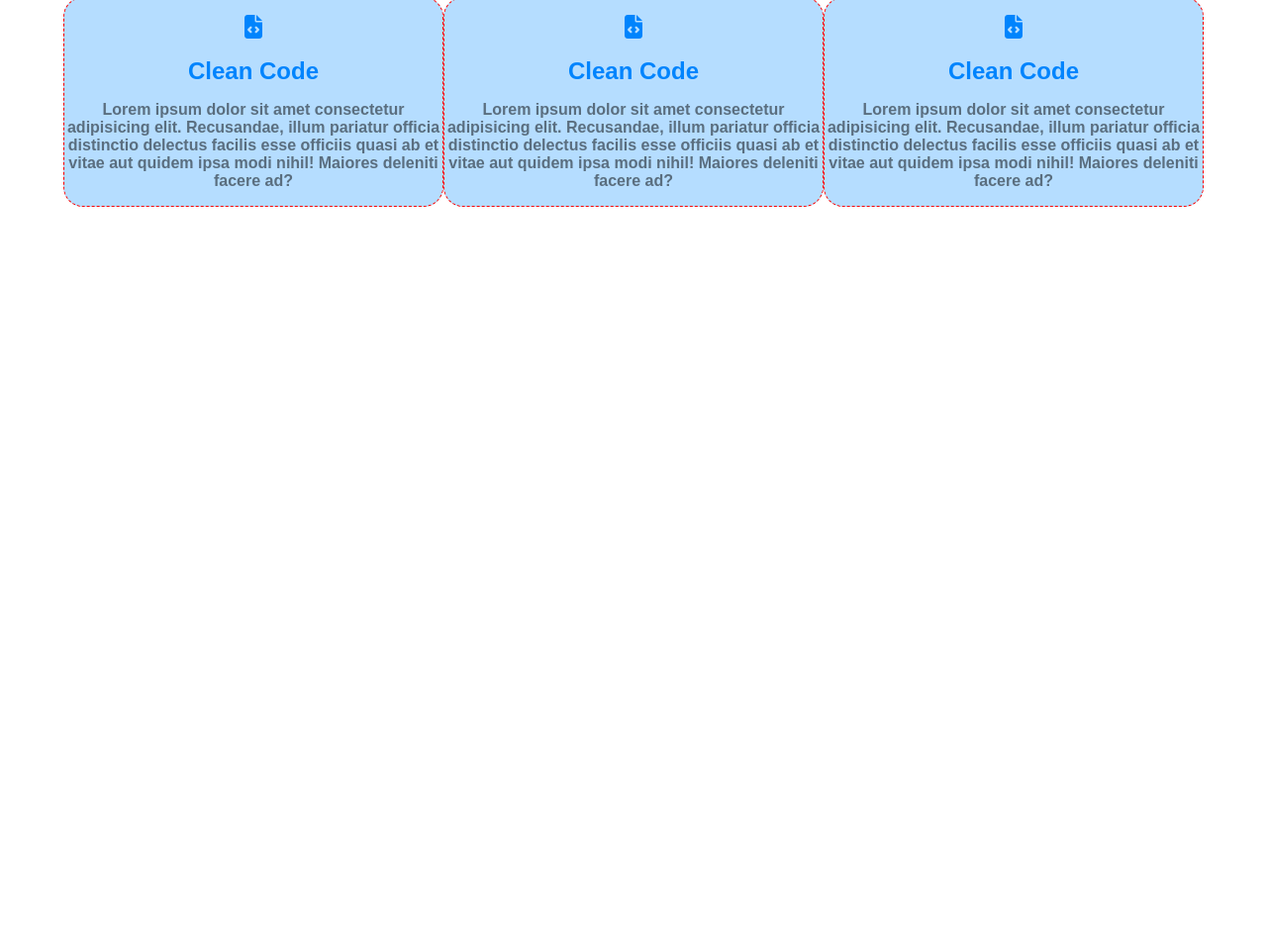
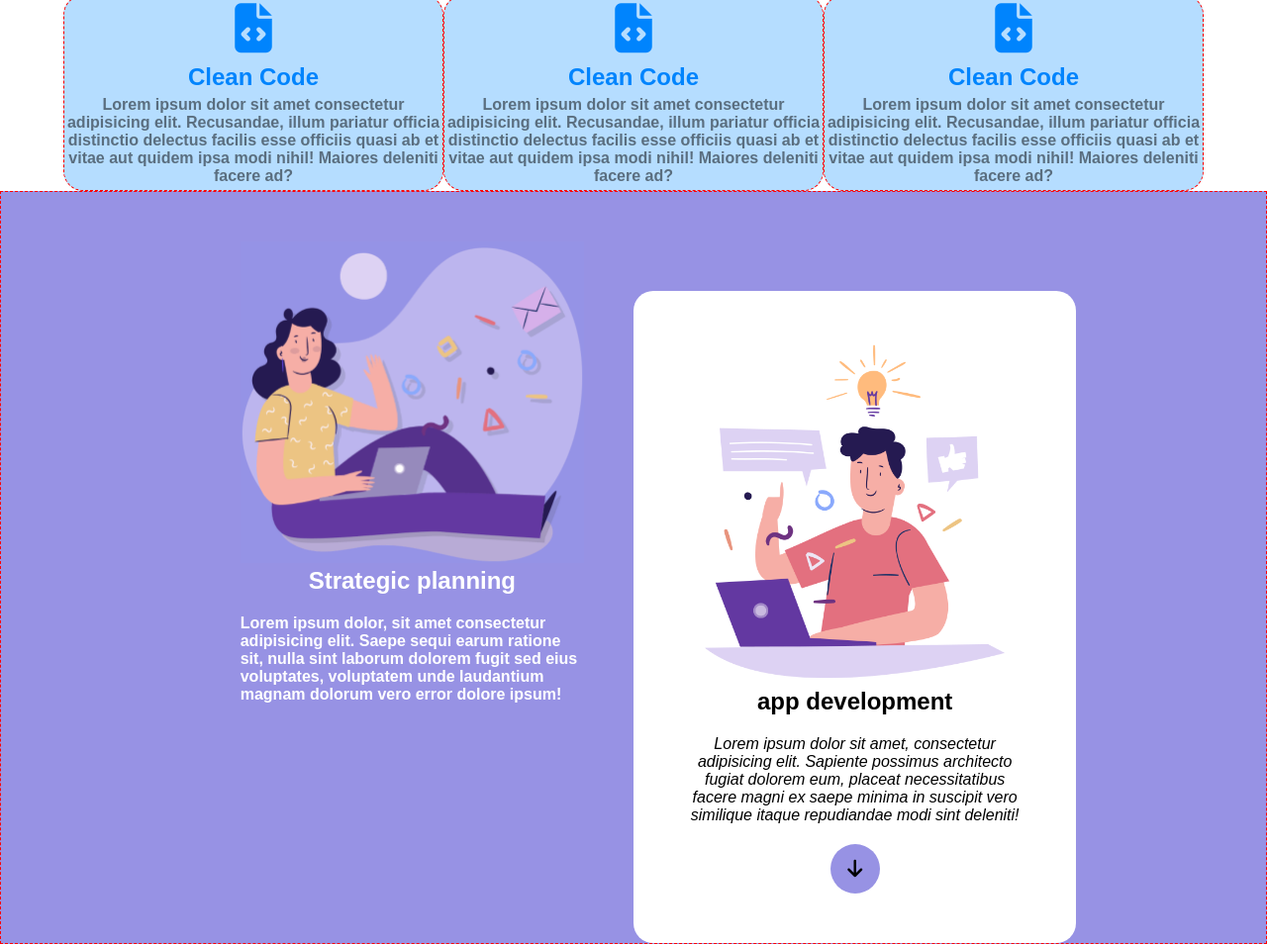
Before and after one commit to CarloCassini/htmlcss-responsive-layout, a plain HTML site: page index.html in a window 1280 px wide. Shown: the part 342-1296 px from the top of the page at 99% size. Before the commit the page ends 800 px from the top, so only its background shows below. Drawn offline with Linux system fonts and the light colour scheme.

Commit message:
add planning

```diff
--- a/css/style.css
+++ b/css/style.css
@@ -5,9 +5,9 @@
   --db-color-red: rgba(250, 0, 0, 0.3);
   --db-color-blue: rgba(0, 0, 250, 0.3);
   --db-color-green: rgba(0, 250, 0, 0.3);
-  --space-s: 1rem;
-  --space-m: 2rem;
-  --space-l: 3rem;
+  --space-s: 5px;
+  --space-m: 20px;
+  --space-l: 50px;
 }
 
 * {
@@ -112,20 +112,85 @@ main {
   text-align: center;
   border-radius: 20px;
 }
-#feature h2,
-h1 {
+#feature h2 {
   color: #0084fd;
   margin: var(--space-s) 0;
+}
+#feature h1 {
+  color: #0084fd;
+  margin: var(--space-s) 0;
+  font-size: 50px;
 }
 #feature p {
   margin: var(--space-s) 0;
   font-weight: bolder;
 }
 
+/* +++++todo */
+#img-col {
+  align-items: center;
+}
+
 #feature .button {
   background-color: #0084fd;
   color: white;
   margin: var(--space-s) 0;
+}
+
+#feature img {
+  display: block;
+}
+/* planning */
+
+#planning {
+  background-color: #9792e4;
+  color: white;
+
+  text-align: center;
+}
+#planning .container {
+  width: 70%;
+}
+#planning .row {
+  flex-wrap: wrap;
+}
+#planning .col {
+  width: 100%;
+  padding: var(--space-l);
+}
+
+#planning h1 {
+  color: #0084fd;
+  margin: var(--space-s) 0;
+  font-size: 50px;
+}
+#planning p {
+  margin: var(--space-m) 0;
+  font-weight: bolder;
+  text-align: left;
+}
+
+#planning .card {
+  background-color: white;
+  color: black;
+  text-align: center;
+  border-radius: 20px;
+}
+#planning .card p {
+  text-align: center;
+  font-style: italic;
+  font-weight: 100;
+}
+
+#planning .circle {
+  margin: 0 auto;
+  width: var(--space-l);
+  aspect-ratio: 1/1;
+  background-color: #9792e4;
+  border-radius: 50%;
+  font-size: var(--space-m);
+  text-align: center;
+  line-height: var(--space-l);
 }
 
 /* +++++++++++
@@ -172,4 +237,11 @@ h1 {
     color: #0084fd;
     border-radius: 10px;
   }
+
+  #planning .col {
+    width: 50%;
+  }
+  #planning .card {
+    margin-top: calc(var(--space-l) * 2);
+  }
 }
--- a/index.html
+++ b/index.html
@@ -51,7 +51,7 @@
                 <span class="space">App Store</span>
               </div>
             </div>
-            <div class="col">
+            <div class="col" id="img-col">
               <img src="./img/phone.png" alt="" />
             </div>
           </div>
@@ -99,6 +99,35 @@
           </div>
         </div>
       </section>
+
+      <!-- planning -->
+      <section class="debug" id="planning">
+        <div class="container row">
+          <div class="col">
+            <img src="./img/planning1.png" alt="" />
+            <h2>Strategic planning</h2>
+            <p>
+              Lorem ipsum dolor, sit amet consectetur adipisicing elit. Saepe
+              sequi earum ratione sit, nulla sint laborum dolorem fugit sed eius
+              voluptates, voluptatem unde laudantium magnam dolorum vero error
+              dolore ipsum!
+            </p>
+          </div>
+          <div class="col card">
+            <img src="./img/planning2.png" alt="" />
+            <h2>app development</h2>
+            <p>
+              Lorem ipsum dolor sit amet, consectetur adipisicing elit. Sapiente
+              possimus architecto fugiat dolorem eum, placeat necessitatibus
+              facere magni ex saepe minima in suscipit vero similique itaque
+              repudiandae modi sint deleniti!
+            </p>
+            <div class="circle">
+              <i class="fa-solid fa-arrow-down"></i>
+            </div>
+          </div>
+        </div>
+      </section>
     </main>
   </body>
 </html>
```
